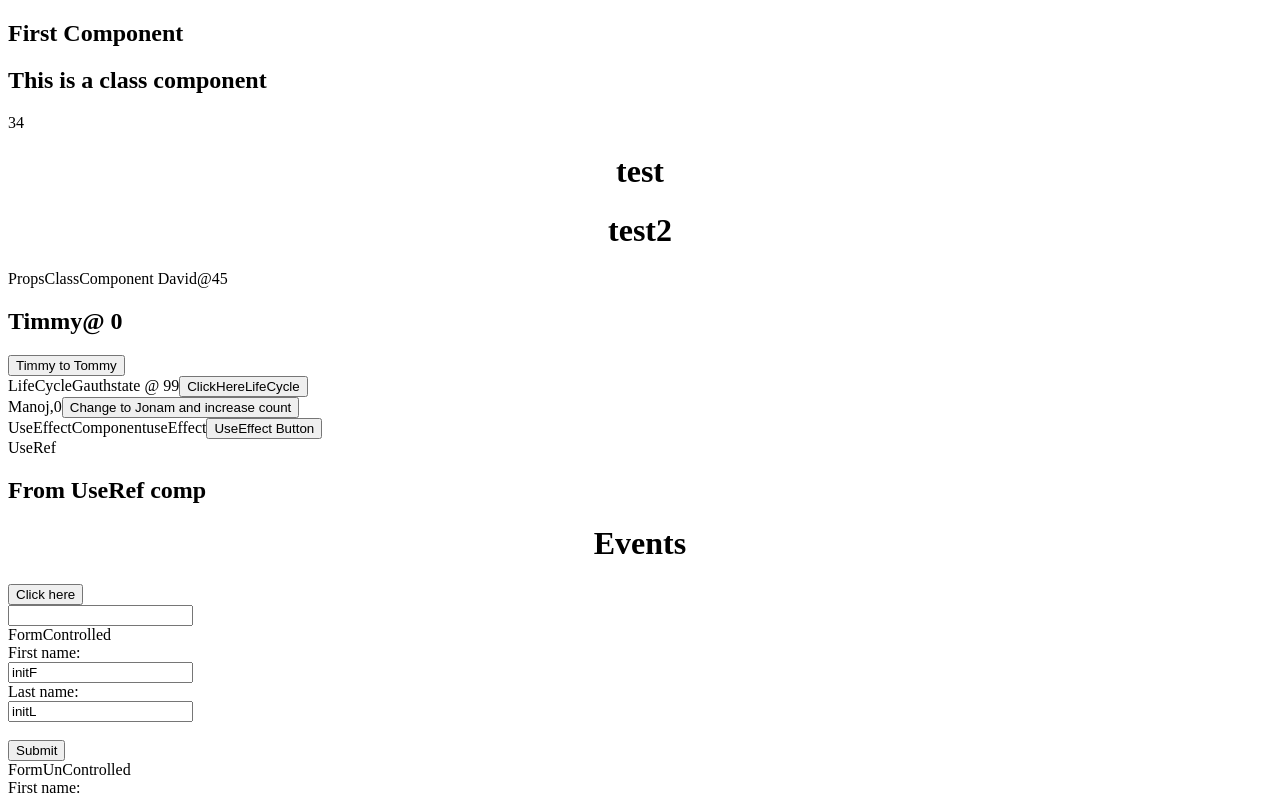
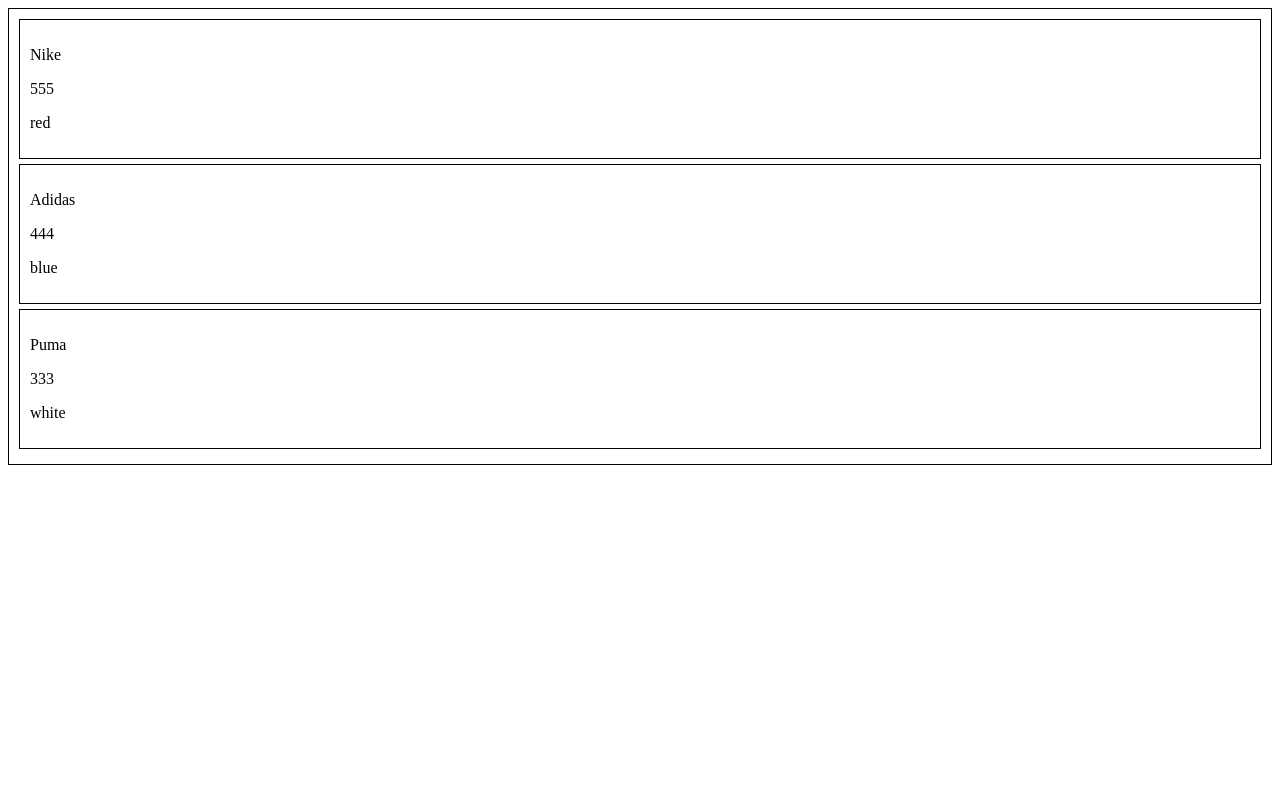
Before and after one commit to PrasadGautham/TestProject1, a React (Vite) app: page / in a window 1280 px wide. Shown: the top 795 px of the page. Built offline with nearby package versions, Linux system fonts and the light colour scheme.

Commit message:
Looping in react

```diff
--- a/src/App.jsx
+++ b/src/App.jsx
@@ -14,11 +14,12 @@
 import FormUnControlled from "./FormUncontrolled.jsx";
 import FormGeneral from "./FormGeneral";
 import UseRef from "./useRef.jsx";
+import LoopComponent from "./LoopComponent.jsx";
 
 function App() {
   return (
     <div>
-      <FuncComp />
+      {/* <FuncComp />
       <ClassComp />
       <Jsx />
       <FragmentsComponent />
@@ -33,7 +34,8 @@
       <Events />
       <FormControlled />
       <FormUnControlled />
-      <FormGeneral />
+      <FormGeneral /> */}
+      <LoopComponent/>
     </div>
   );
 }
--- /dev/null
+++ b/src/LoopComponent.jsx
@@ -0,0 +1,52 @@
+import React from "react";
+
+const LoopComponent = () => {
+  const shoes = [
+    {
+      id: 1,
+      brand: "Nike",
+      price: 555,
+      color: "red",
+    },
+    {
+      id: 2,
+      brand: "Adidas",
+      price: 444,
+      color: "blue",
+    },
+    {
+      id: 3,
+      brand: "Puma",
+      price: 333,
+      color: "white",
+    },
+  ];
+  return (
+    <div
+      style={{
+        border: "solid 1px black",
+        padding: "10px",
+        marginBottom: "5px",
+      }}
+    >
+      {shoes.map((item) => {
+        return (
+          <div
+            style={{
+              border: "solid 1px black",
+              padding: "10px",
+              marginBottom: "5px",
+            }}
+            key={item.id}
+          >
+            <p>{item.brand}</p>
+            <p>{item.price}</p>
+            <p>{item.color}</p>
+          </div>
+        );
+      })}
+    </div>
+  );
+};
+
+export default LoopComponent;
```
